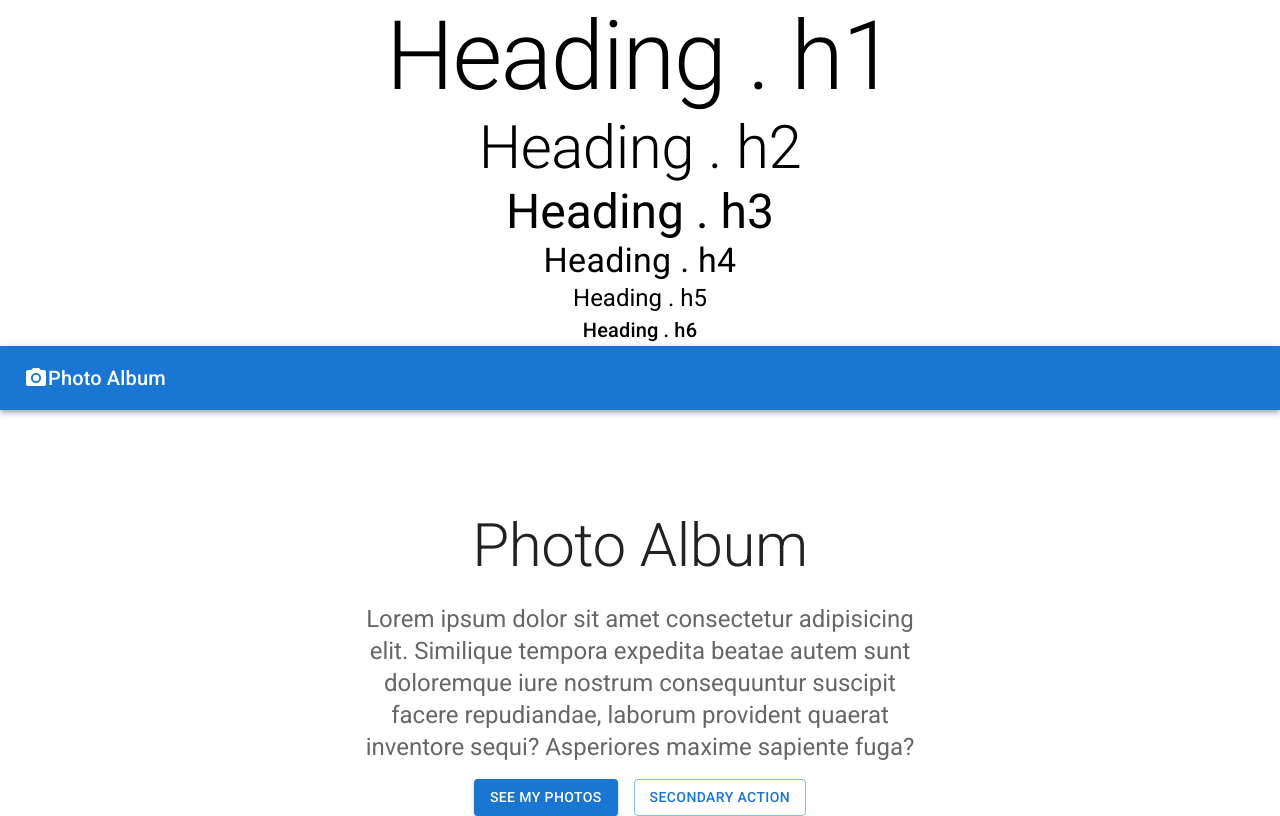
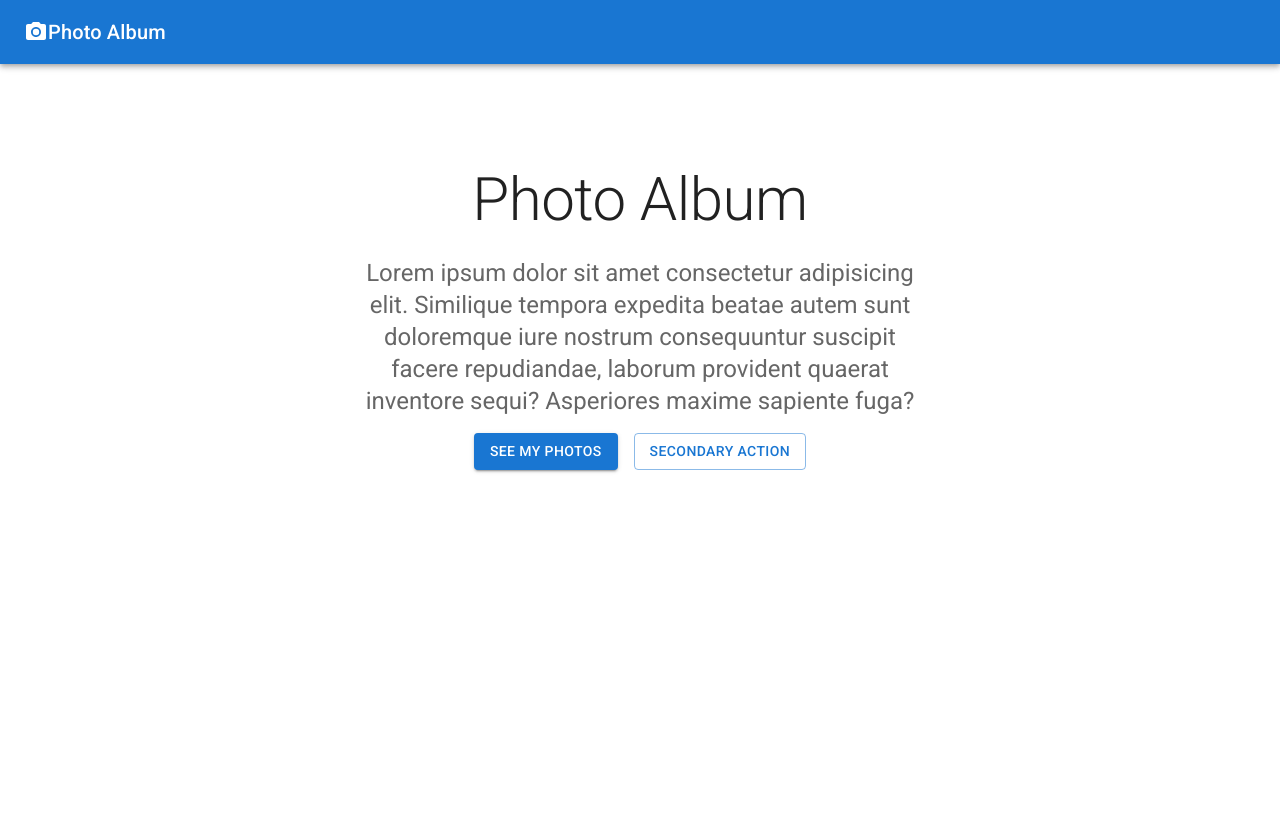
Before and after one commit to Ruman-Hossain/mui-crash-course, a React (Create React App) app: page / in a window 1280 px wide. Built offline with nearby package versions, Linux system fonts and the light colour scheme.

Commit message:
Typography Component changed

```diff
--- a/src/App.js
+++ b/src/App.js
@@ -1,13 +1,10 @@
-import logo from './logo.svg';
 import './App.css';
-import { TyphographyComponent } from './components/TyphographyComponent';
 import { AppBarComponent } from './components/AppBarComponent';
 import { MainContainer } from './components/MainContainer';
 
 function App() {
   return (
     <div className="App">
-      <TyphographyComponent/>
       <AppBarComponent/>
       <MainContainer/>
     </div>
--- a/src/components/TyphographyComponent.js
+++ b/src/components/TyphographyComponent.js
@@ -3,12 +3,13 @@ import { Typography } from '@mui/material'
 export const TyphographyComponent = () => {
   return (
     <>
-      <Typography variant="h1">Heading . h1</Typography>
+      <Typography variant='h2'>Photo Album</Typography>
+      {/* <Typography variant="h1">Heading . h1</Typography>
       <Typography variant="h2">Heading . h2</Typography>
       <Typography variant="h3">Heading . h3</Typography>
       <Typography variant="h4">Heading . h4</Typography>
       <Typography variant="h5">Heading . h5</Typography>
-      <Typography variant="h6">Heading . h6</Typography>
+      <Typography variant="h6">Heading . h6</Typography> */}
     </>
   )
 }
```
